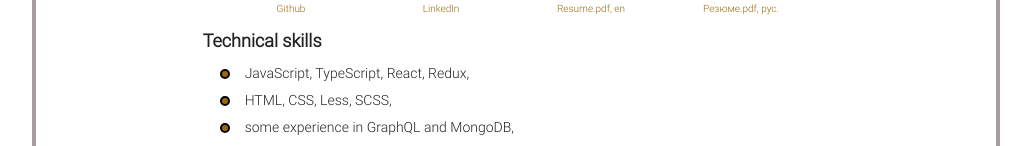
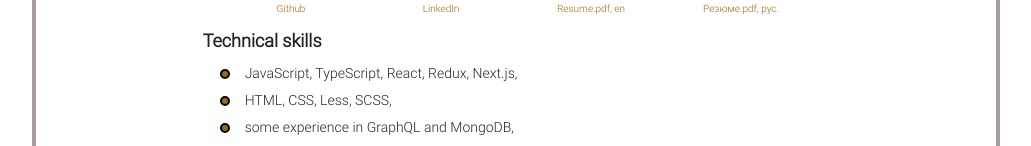
Before and after one commit to MaximSamorukov/react_resume, a React (Create React App) app: page / in a window 1280 px wide. Shown: the part 162-308 px from the top of the page, without its empty margins (124-1155 px from the left). Built offline with nearby package versions, Linux system fonts and the light colour scheme; no server answers.

Commit message:
added Next.js to the instruments

```diff
--- a/src/data/en/instruments.js
+++ b/src/data/en/instruments.js
@@ -1,6 +1,6 @@
 export const instruments = [
   {
-    label: ["JavaScript", "TypeScript", "React", "Redux"],
+    label: ["JavaScript", "TypeScript", "React", "Redux", "Next.js"],
   },
   {
     label: ["HTML", "CSS", "Less", "SCSS"],
--- a/src/data/ru/instruments.js
+++ b/src/data/ru/instruments.js
@@ -1,6 +1,6 @@
 export const instruments = [
   {
-    label: ["JavaScript", "TypeScript", "React", "Redux"],
+    label: ["JavaScript", "TypeScript", "React", "Redux", "Next.js"],
   },
   {
     label: ["HTML", "CSS", "Less", "SCSS"],
```
